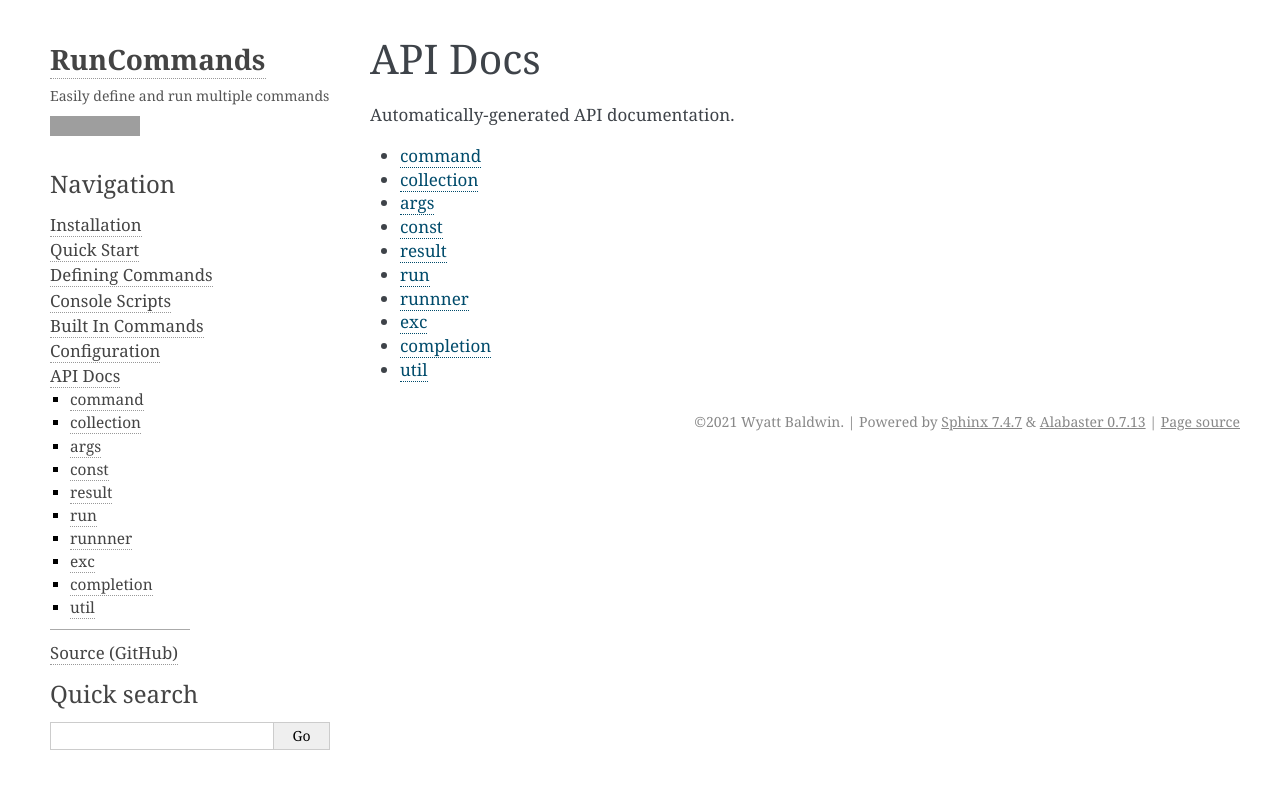
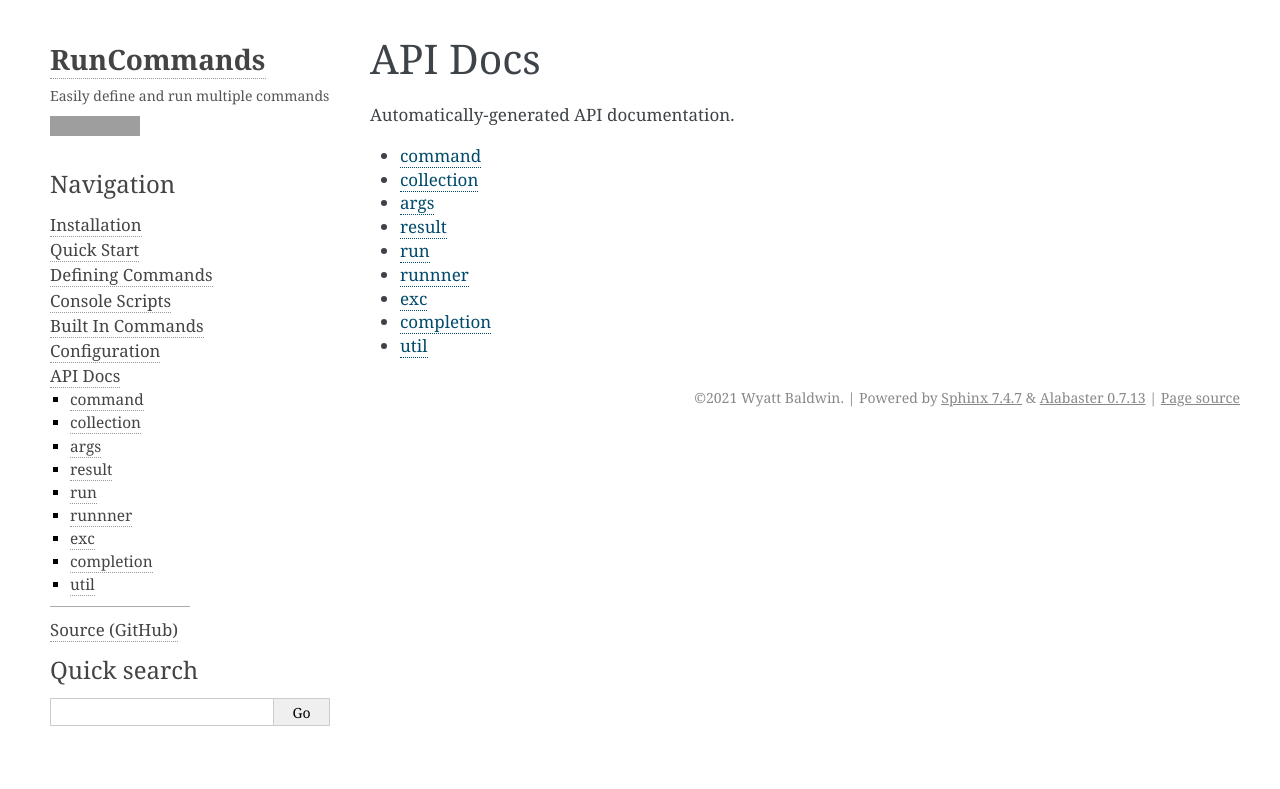
Before and after one commit to wylee/runcommands, a Sphinx documentation site: the page built from docs/api/index.rst, in a window 1280 px wide. Shown: the top 789 px of the page. Built offline with Sphinx 7.4.7, drawn with Linux system fonts in a browser that asks for light colours; grey boxes are pictures that could not be loaded.

Commit message:
Remove const API documentation
The const module was just removed.

```diff
--- a/docs/api/const.rst
+++ /dev/null
@@ -1,4 +0,0 @@
-const
-+++++
-
-.. automodule:: runcommands.const
--- a/docs/api/index.rst
+++ b/docs/api/index.rst
@@ -9,7 +9,6 @@ Automatically-generated API documentation.
     command
     collection
     args
-    const
     result
     run
     runner
```
